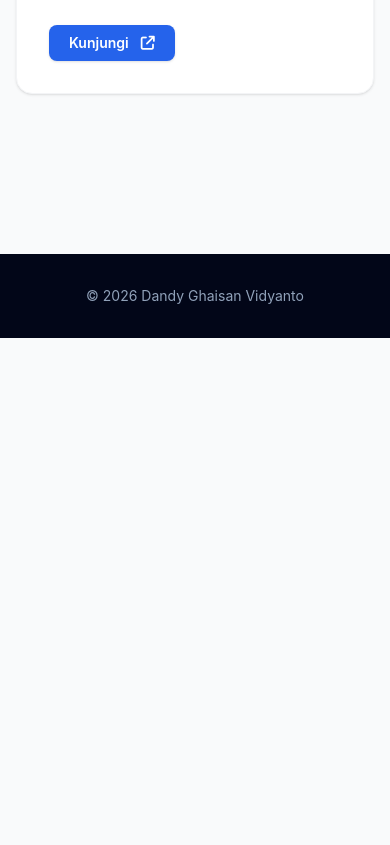
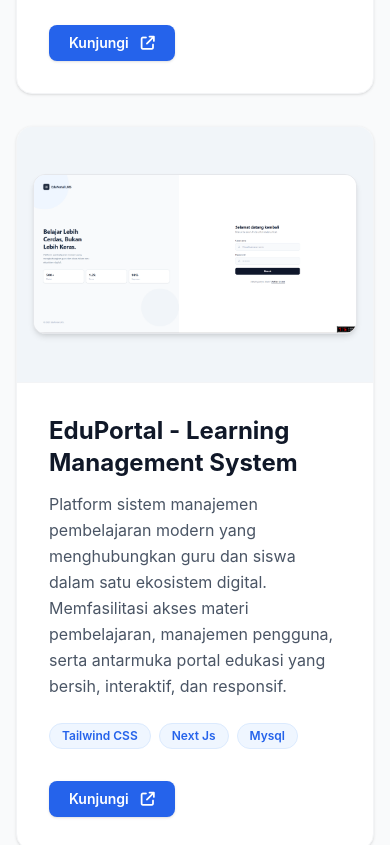
Before and after one commit to SasukeWN/Dandy-portofolio, a React (Vite) app: page / in a window 390 px wide. Shown: the part 10680-11525 px from the top of the page. Before the commit the page ends 11018 px from the top, so only its background shows below. Built offline with nearby package versions, Linux system fonts and the light colour scheme.

Commit message:
feat: Add Project (lms)

```diff
--- a/src/component/Projects.jsx
+++ b/src/component/Projects.jsx
@@ -1,5 +1,6 @@
 import foto_project from '../assets/foto_project.png'
 import Laporan_warga from '../assets/Laporan_warga.png'
+import lms_project from '../assets/lms_project.png'
 
 export default function Projects() {
     return (
@@ -71,7 +72,7 @@ export default function Projects() {
 
                 {/* PROJECT 2 */}
                 <div
-                    className="bg-white rounded-2xl shadow-sm hover:shadow-lg transition duration-300 overflow-hidden border border-gray-100 flex flex-col md:flex-row"
+                    className="bg-white rounded-2xl shadow-sm hover:shadow-lg transition duration-300 overflow-hidden border border-gray-100 flex flex-col md:flex-row mb-8"
                     data-aos="fade-up"
                     data-aos-delay="200"
                 >
@@ -80,7 +81,7 @@ export default function Projects() {
 
                         <img
                             src={Laporan_warga}
-                            alt="Website Absensi Karyawan"
+                            alt="Website Laporan Warga"
                             className="w-full h-full object-cover group-hover:scale-105 transition duration-500"
                         />
 
@@ -127,6 +128,74 @@ export default function Projects() {
 
                             <a
                                 href="https://laporan-warga-frontend.vercel.app/laporan_warga/input_data"
+                                target="_blank"
+                                rel="noreferrer"
+                                className="flex items-center text-sm font-semibold bg-primary gap-3 text-white px-5 py-2 rounded-lg hover:bg-blue-700 transition shadow-sm"
+                            >
+                                Kunjungi
+                                <i className="fa-solid fa-arrow-up-right-from-square"></i>
+                            </a>
+
+                        </div>
+
+                    </div>
+
+                </div>
+
+
+                {/* PROJECT 3 */}
+                <div
+                    className="bg-white rounded-2xl shadow-sm hover:shadow-lg transition duration-300 overflow-hidden border border-gray-100 flex flex-col md:flex-row"
+                    data-aos="fade-up"
+                    data-aos-delay="300"
+                >
+
+                    <div className="md:w-1/2 min-h-64 md:min-h-full bg-slate-100 relative group overflow-hidden border-b md:border-b-0 md:border-r border-gray-100 flex items-center justify-center p-4 lg:p-6">
+
+                        <div className="w-full overflow-hidden rounded-xl border border-gray-200 shadow-md bg-white transition duration-500 group-hover:scale-[1.02]">
+                            <img
+                                src={lms_project}
+                                alt="EduPortal LMS"
+                                className="w-full h-auto object-contain block"
+                            />
+                        </div>
+
+                    </div>
+
+                    <div className="md:w-1/2 p-8 lg:p-12 flex flex-col justify-center">
+
+                        <h3 className="text-2xl font-bold mb-3 text-gray-900">
+                            EduPortal - Learning Management System
+                        </h3>
+
+                        <p className="text-gray-600 mb-6 leading-relaxed">
+                            Platform sistem manajemen pembelajaran modern yang menghubungkan
+                            guru dan siswa dalam satu ekosistem digital. Memfasilitasi
+                            akses materi pembelajaran, manajemen pengguna, serta antarmuka
+                            portal edukasi yang bersih, interaktif, dan responsif.
+                        </p>
+
+                        <div className="flex flex-wrap gap-2 mb-8">
+
+                            <span className="text-xs font-semibold bg-blue-50 text-primary border border-blue-100 px-3 py-1 rounded-full">
+                                Tailwind CSS
+                            </span>
+
+                            <span className="text-xs font-semibold bg-blue-50 text-primary border border-blue-100 px-3 py-1 rounded-full">
+                              Next Js
+                            </span>
+
+                            <span className="text-xs font-semibold bg-blue-50 text-primary border border-blue-100 px-3 py-1 rounded-full">
+                               Mysql
+                            </span>
+
+                        </div>
+
+                        <div className="flex flex-wrap gap-4">
+
+                            <a
+                                href="https://lms-project-nine-sandy.vercel.app/auth/login"
+                                target="_blank"
                                 rel="noreferrer"
                                 className="flex items-center text-sm font-semibold bg-primary gap-3 text-white px-5 py-2 rounded-lg hover:bg-blue-700 transition shadow-sm"
                             >
```
Also changed, not shown: src/assets/lms_project.png (added).
